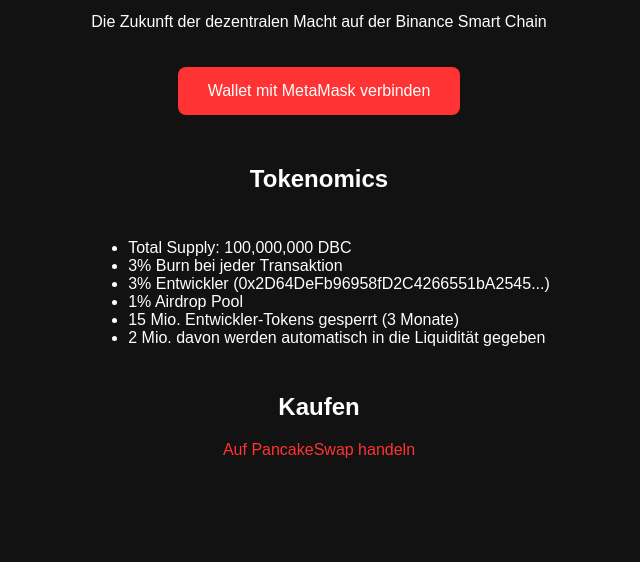
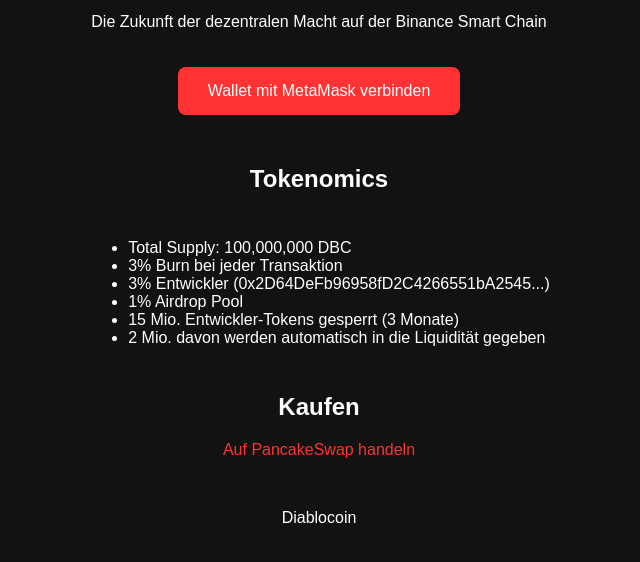
Before and after one commit to Diablocoin/diablocoin-site-, a plain HTML site: page index (1).html in a window 1280 px wide. Shown: the part 80-642 px from the top of the page, without its empty margins (321-961 px from the left). Drawn offline with Linux system fonts and the light colour scheme.

Commit message:
Aktualisieren von index (1).html

```diff
--- a/index (1).html
+++ b/index (1).html
@@ -98,4 +98,4 @@
     </script>
 </body>
 </html>
-<ahret="https://diablocoin.git...b.io/diablocoin-site-/
+<ahret="https://diablocoin.git...b.io/">Diablocoin </a>
```
